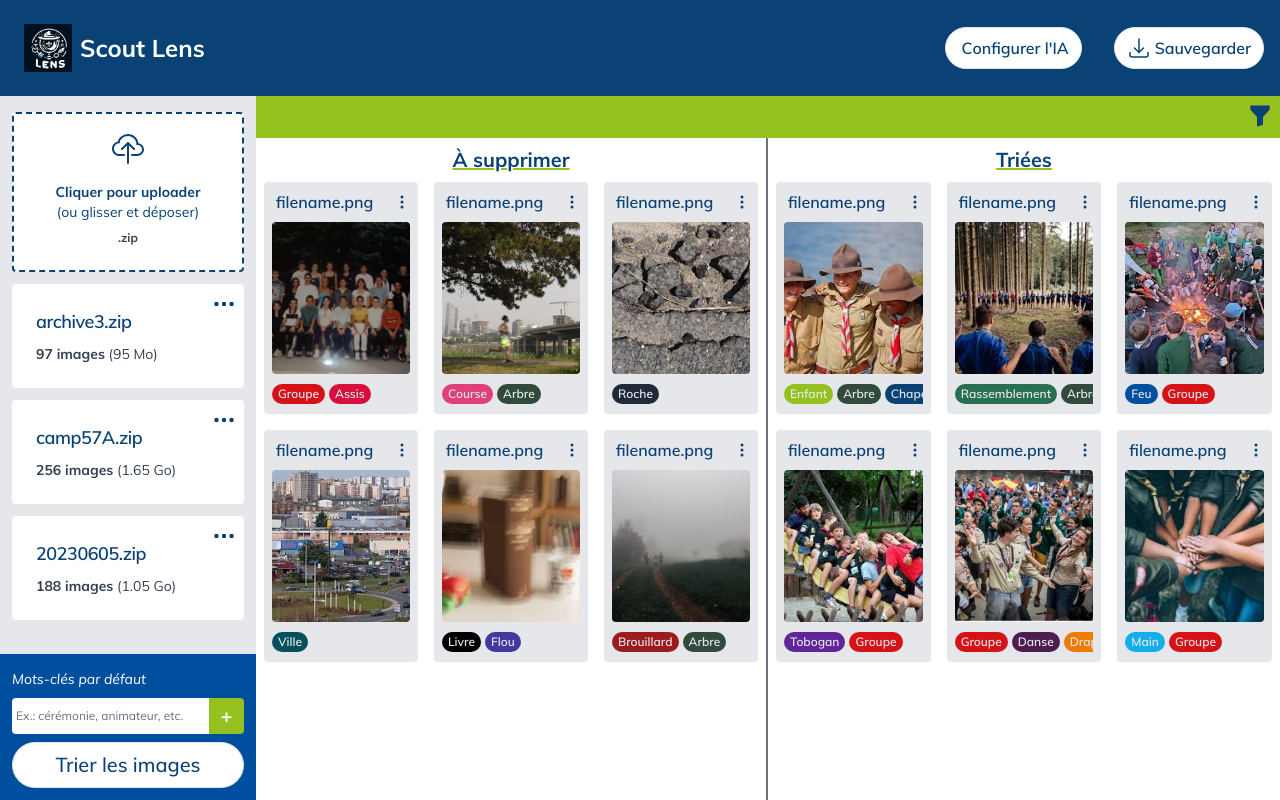
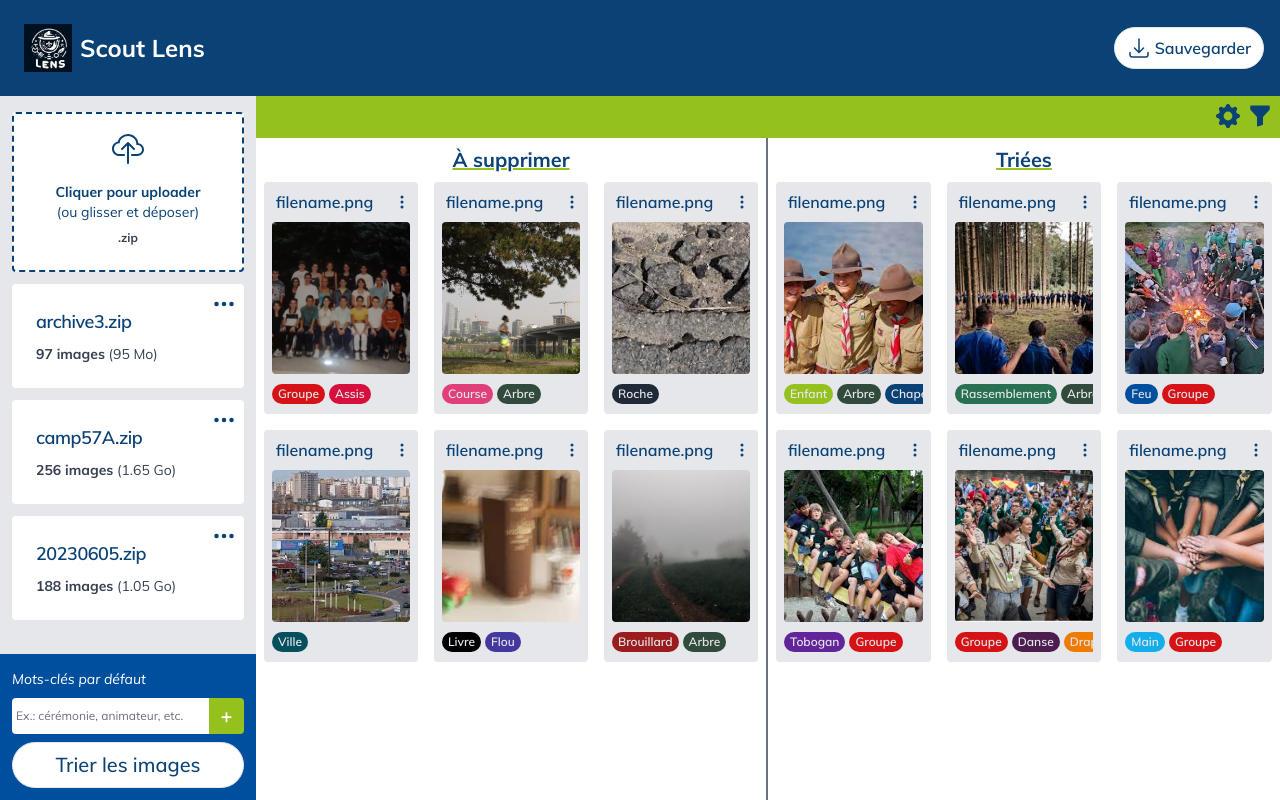
Before and after one commit to ZeTioZ/ImageClassifier, a Vue app in the folder GUI/: page / in a window 1280 px wide. Built offline with nearby package versions, Linux system fonts and the light colour scheme.

Commit message:
add gear

```diff
--- /dev/null
+++ b/GUI/src/components/icons/Gear.vue
@@ -0,0 +1,5 @@
+<template>
+    <svg xmlns="http://www.w3.org/2000/svg" width="16" height="16" fill="currentColor" class="bi bi-gear-fill" viewBox="0 0 16 16">
+  <path d="M9.405 1.05c-.413-1.4-2.397-1.4-2.81 0l-.1.34a1.464 1.464 0 0 1-2.105.872l-.31-.17c-1.283-.698-2.686.705-1.987 1.987l.169.311c.446.82.023 1.841-.872 2.105l-.34.1c-1.4.413-1.4 2.397 0 2.81l.34.1a1.464 1.464 0 0 1 .872 2.105l-.17.31c-.698 1.283.705 2.686 1.987 1.987l.311-.169a1.464 1.464 0 0 1 2.105.872l.1.34c.413 1.4 2.397 1.4 2.81 0l.1-.34a1.464 1.464 0 0 1 2.105-.872l.31.17c1.283.698 2.686-.705 1.987-1.987l-.169-.311a1.464 1.464 0 0 1 .872-2.105l.34-.1c1.4-.413 1.4-2.397 0-2.81l-.34-.1a1.464 1.464 0 0 1-.872-2.105l.17-.31c.698-1.283-.705-2.686-1.987-1.987l-.311.169a1.464 1.464 0 0 1-2.105-.872zM8 10.93a2.929 2.929 0 1 1 0-5.86 2.929 2.929 0 0 1 0 5.858z"/>
+    </svg>
+</template>
--- a/GUI/src/components/navbar/Navbar.vue
+++ b/GUI/src/components/navbar/Navbar.vue
@@ -1,12 +1,5 @@
 <script setup>
 import Download from '@/components/icons/Download.vue';
-import ModalConfigIA from './ModalConfigIA.vue';
-import {ref} from 'vue';
-
-const showModalC = ref(false);
-function toggleModalConfigIA(){
-  showModalC.value = !showModalC.value;
-}
 </script>
 
 <template>
@@ -29,11 +22,6 @@ function toggleModalConfigIA(){
           <!-- </li> -->
           <li>
             <a href="#" class="block py-2 px-3 p-0 text-ls-bleu-fonce font-semibold rounded-full bg-white flex flex-row items-center transition duration-300 hover:bg-ls-bleu-fonce hover:text-ls-vert-base border hover:border-ls-vert-base">
-              <span class="ms-1" @click="toggleModalConfigIA">Configurer l'IA</span>
-            </a>
-          </li>
-          <li>
-            <a href="#" class="block py-2 px-3 p-0 text-ls-bleu-fonce font-semibold rounded-full bg-white flex flex-row items-center transition duration-300 hover:bg-ls-bleu-fonce hover:text-ls-vert-base border hover:border-ls-vert-base">
               <Download class="w-6 h-6" />
               <span class="ms-1">Sauvegarder</span>
             </a>
@@ -42,6 +30,4 @@ function toggleModalConfigIA(){
       </div>
     </div>
   </nav>
-<!-- MODALS -->
-<ModalConfigIA v-if="showModalC" @close="toggleModalConfigIA"/>
 </template>
--- a/GUI/src/components/workspace/WorkspaceNavbar.vue
+++ b/GUI/src/components/workspace/WorkspaceNavbar.vue
@@ -1,6 +1,13 @@
 <script setup>
 import Funnel from '@/components/icons/Funnel.vue';
+import Gear from '@/components/icons/Gear.vue';
+import ModalConfigIA from './ModalConfigIA.vue';
+import {ref} from 'vue';
 
+const showModalC = ref(false);
+function toggleModalConfigIA(){
+  showModalC.value = !showModalC.value;
+}
 const emits = defineEmits(['toggleSortModal']);
 </script>
 
@@ -12,6 +19,9 @@ const emits = defineEmits(['toggleSortModal']);
       <span />
 
       <div class="block w-auto my-auto">
+        <button @click="toggleModalConfigIA" class="text-ls-bleu-fonce hover:bg-ls-bleu-fonce hover:text-white rounded text-sm p-1 transition duration-300">
+          <Gear class="w-6 h-6" />
+        </button>
         <button @click="$emit('toggleSortModal')" class="text-ls-bleu-fonce hover:bg-ls-bleu-fonce hover:text-white rounded text-sm p-1 transition duration-300">
           <Funnel class="w-6 h-6" />
         </button>
@@ -19,4 +29,6 @@ const emits = defineEmits(['toggleSortModal']);
 
     </div>
   </nav>
+<!-- MODALS -->
+<ModalConfigIA v-if="showModalC" @close="toggleModalConfigIA"/>
 </template>
```
Also changed, not shown: GUI/src/components/workspace/ModalConfigIA.vue (renamed from GUI/src/components/navbar/ModalConfigIA.vue).
